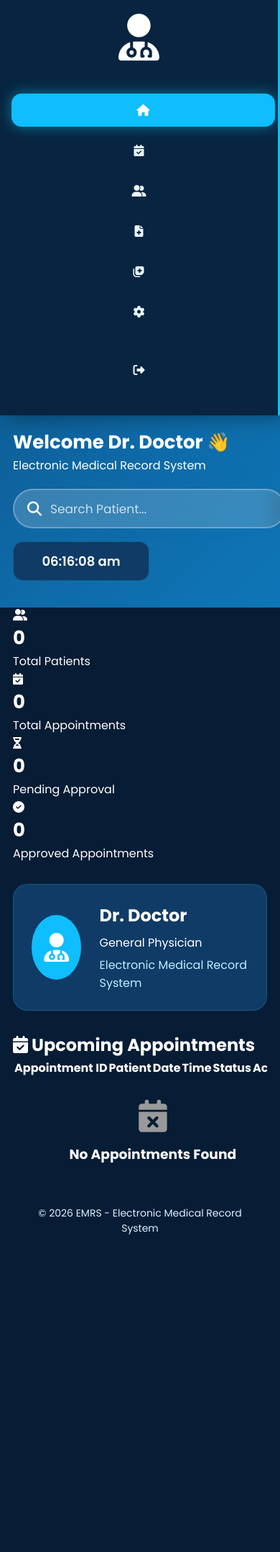
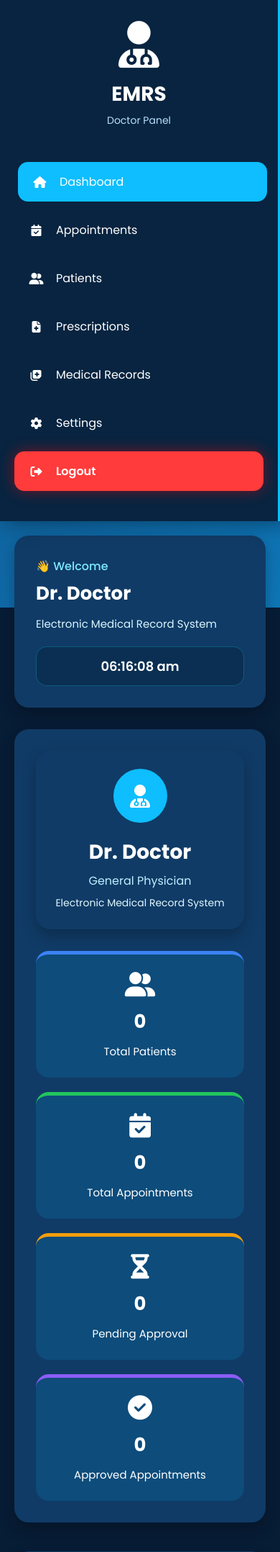
Before and after one commit to dharshaaa7-dev/EMRS, a Flask app: template templates/doctor_dashboard.html in a window 390 px wide. Shown: the top 2156 px of the page at 72% size. Before the commit the page ends 1715 px from the top, so only its background shows below. Run offline with Flask 3, Linux system fonts and the light colour scheme; the template is opened without the code that fills it, so the values that code supplies are empty; some libraries are stand-ins or nearby versions.

Commit message:
Updated doctor dashboard UI

```diff
--- a/static/css/doctor_dashboard.css
+++ b/static/css/doctor_dashboard.css
@@ -78,43 +78,23 @@ body::after{
 /* ================= Sidebar ================= */
 
 .sidebar{
-    position: fixed;
-    top: 0;
-    left: 0;
-
-    width: 270px;
-    height: 100vh;
-
+    position:fixed;
+    top:0;
+    left:0;
+    width:270px;
+    height:100vh;
     background:#082440;
     border-right:3px solid #0EBEFF;
-
     display:flex;
     flex-direction:column;
-
     padding:30px 20px;
-
     overflow-y:auto;
-    overflow-x:hidden;
-
-    animation:slideLeft .8s ease;
     box-shadow:8px 0 30px rgba(0,0,0,.45);
 }
-
-@keyframes slideLeft{
-    from{
-        transform:translateX(-100%);
-    }
-    to{
-        transform:translateX(0);
-    }
-}
-
-/* Logo */
 
 .logo{
     text-align:center;
     margin-bottom:35px;
-    flex-shrink:0;
 }
 
 .logo i{
@@ -125,38 +105,33 @@ body::after{
 .logo h2{
     margin-top:15px;
     font-size:28px;
-    letter-spacing:1px;
 }
 
 .logo p{
-    margin-top:6px;
     color:#b8dfff;
     font-size:14px;
+    margin-top:5px;
 }
 
-/* Sidebar Menu */
-
 .sidebar ul{
-    min-height:0;
+    list-style:none;
+    padding:0;
+    margin:0;
 }
 
 .sidebar ul li{
-    margin:10px 0;
+    margin:12px 0;
 }
 
 .sidebar ul li a{
     display:flex;
     align-items:center;
     gap:15px;
-
     padding:15px 18px;
-
-    color:#EAF8FF;
+    color:#fff;
     text-decoration:none;
-    font-weight:500;
-
     border-radius:14px;
-    transition:.35s;
+    transition:.3s;
 }
 
 .sidebar ul li a i{
@@ -164,20 +139,78 @@ body::after{
     text-align:center;
 }
 
-.sidebar ul li a:hover,
-.sidebar ul li.active a{
+.sidebar ul li.active a,
+.sidebar ul li a:hover{
     background:#0EBEFF;
-    color:#fff;
-    transform:translateX(6px);
-    box-shadow:0 0 20px rgba(17,217,255,.45);
+    transform:translateX(5px);
 }
-
-/* Logout Always Bottom */
 
 .sidebar ul li.logout{
     margin-top:auto;
-    padding-top:25px;
-    padding-bottom:10px;
+}
+
+.sidebar ul li.logout a{
+    background:#ff3b3b;
+    font-weight:600;
+    box-shadow:0 0 20px rgba(255,0,0,.45);
+}
+
+.sidebar ul li.logout a:hover{
+    background:#ff0000;
+}
+
+/* ================= Main Content ================= */
+
+.main-content{
+    margin-left:270px;
+    width:calc(100% - 270px);
+    padding:35px;
+}
+
+/* ================= Header ================= */
+
+.topbar{
+    background:#103B66;
+    border-radius:20px;
+    padding:30px;
+    display:flex;
+    justify-content:space-between;
+    align-items:center;
+    margin-bottom:30px;
+}
+
+.header-left{
+    display:flex;
+    flex-direction:column;
+}
+
+.welcome{
+    font-size:20px;
+    color:#7DEBFF;
+    margin-bottom:8px;
+}
+
+.header-left h1{
+    font-size:38px;
+    font-weight:700;
+}
+
+.header-left p{
+    font-size:15px;
+    color:#d5f5ff;
+    margin-top:6px;
+}
+
+.clock{
+    background:#0d4c7b;
+    width:180px;
+    height:55px;
+    display:flex;
+    justify-content:center;
+    align-items:center;
+    border-radius:14px;
+    font-size:18px;
+    font-weight:600;
 }
 /* ================= Main Content ================= */
 
@@ -199,207 +232,76 @@ body::after{
     }
 }
 
-/* ================= Topbar ================= */
+/* ================= Header ================= */
 
 .topbar{
+    background:#103B66;
+    border-radius:20px;
+    padding:30px;
     display:flex;
     justify-content:space-between;
     align-items:center;
-    gap:20px;
-    margin-bottom:35px;
+    margin-bottom:30px;
+    box-shadow:0 8px 20px rgba(0,0,0,.25);
 }
 
-.topbar h1{
+.header-left{
+    display:flex;
+    flex-direction:column;
+}
+
+.welcome{
+    font-size:18px;
+    color:#7DEBFF;
+    font-weight:500;
+    margin-bottom:6px;
+}
+
+.header-left h1{
     font-size:34px;
     font-weight:700;
+    margin-bottom:5px;
 }
 
-.top-right{
-    display:flex;
-    align-items:center;
-    gap:18px;
+.header-left p{
+    color:#d9f6ff;
+    font-size:15px;
 }
 
 .clock{
-    background:#103B66;
+    background:#0b2f52;
     border:1px solid rgba(17,217,255,.25);
-    border-radius:14px;
-
-    display:flex;
-    align-items:center;
-    justify-content:center;
-
-    width:190px;
-    height:55px;
-
+    border-radius:15px;
+    padding:15px 30px;
     font-size:18px;
     font-weight:600;
-
-    white-space:nowrap;
-    line-height:1;
-}
-/* ================= RESPONSIVE ================= */
-
-@media (max-width:992px){
-
-    .sidebar{
-        width:90px;
-        padding:20px 10px;
-    }
-
-    .logo h2,
-    .logo p,
-    .sidebar ul li a span{
-        display:none;
-    }
-
-    .sidebar ul li a{
-        justify-content:center;
-    }
-
-    .main-content{
-        margin-left:90px;
-        width:calc(100% - 90px);
-        padding:25px;
-    }
-
-    .search-box{
-        width:250px;
-    }
+    color:#fff;
 }
 
-@media (max-width:768px){
-
-    .sidebar{
-        position:relative;
-        width:100%;
-        height:auto;
-    }
-
-    .dashboard{
-        flex-direction:column;
-    }
-
-    .main-content{
-        margin-left:0;
-        width:100%;
-    }
-
-    .topbar{
-        flex-direction:column;
-        align-items:flex-start;
-        gap:20px;
-    }
-
-    .top-right{
-        width:100%;
-        flex-direction:column;
-        align-items:stretch;
-    }
-
-    .search-box{
-        width:100%;
-    }
-
-    .stats{
-        grid-template-columns:1fr;
-    }
-
-    .cards{
-        grid-template-columns:1fr;
-    }
-
-    table{
-        display:block;
-        overflow-x:auto;
-        white-space:nowrap;
-    }
-}
-
-@media (max-width:480px){
-
-    .main-content{
-        padding:18px;
-    }
-
-    .topbar h1{
-        font-size:26px;
-    }
-
-    .card h2{
-        font-size:26px;
-    }
-
-    .patients-section,
-    .quick-actions{
-        padding:18px;
-    }
-}
-
-/* ================= SEARCH BOX ================= */
-
-.search-box{
-    display:flex;
-    align-items:center;
-    background:rgba(255,255,255,.18);
-    backdrop-filter:blur(15px);
-    border:2px solid rgba(255,255,255,.25);
-    border-radius:50px;
-    padding:10px 18px;
-    width:380px;
-    height:55px;
-    transition:.35s;
-}
-
-.search-box:hover,
-.search-box:focus-within{
-    border-color:#7DEBFF;
-    box-shadow:0 0 20px rgba(125,235,255,.5);
-}
-
-.search-box i{
-    color:#fff;
-    font-size:20px;
-    margin-right:12px;
-}
-
-.search-box input{
-    width:100%;
-    border:none;
-    outline:none;
-    background:transparent;
-    color:#fff;
-    font-size:17px;
-}
-
-.search-box input::placeholder{
-    color:rgba(255,255,255,.75);
-}
-
-/* ================= DOCTOR INFO ================= */
+/* ================= Doctor Profile ================= */
 
 .doctor-info{
-    margin:30px 0;
+    margin-bottom:30px;
 }
 
 .profile-card{
     display:flex;
     align-items:center;
-    gap:25px;
+    gap:20px;
     background:#103B66;
+    border-radius:20px;
     padding:25px;
-    border-radius:20px;
-    border:1px solid rgba(17,217,255,.2);
+    box-shadow:0 8px 20px rgba(0,0,0,.25);
 }
 
 .profile-image{
     width:90px;
     height:90px;
     border-radius:50%;
+    background:#0EBEFF;
     display:flex;
+    justify-content:center;
     align-items:center;
-    justify-content:center;
-    background:#0EBEFF;
 }
 
 .profile-image i{
@@ -408,32 +310,146 @@ body::after{
 }
 
 .profile-info h2{
-    margin-bottom:8px;
+    font-size:28px;
+    margin-bottom:6px;
 }
 
 .profile-info p{
-    margin-bottom:6px;
+    color:#bdefff;
+    margin-bottom:5px;
 }
 
 .profile-info span{
-    color:#bdefff;
+    color:#dff8ff;
+    font-size:14px;
 }
 
-/* ================= BUTTONS ================= */
+/* ================= Dashboard Stats ================= */
+
+.dashboard-box{
+    background:#103B66;
+    border-radius:20px;
+    padding:30px;
+    margin-bottom:35px;
+    box-shadow:0 8px 20px rgba(0,0,0,.25);
+}
+
+.stats{
+    display:grid;
+    grid-template-columns:repeat(4,1fr);
+    gap:20px;
+}
+
+.card{
+    background:#0d4c7b;
+    border-radius:18px;
+    padding:25px;
+    text-align:center;
+    transition:.3s;
+}
+
+.card:hover{
+    transform:translateY(-8px);
+}
+
+.card i{
+    font-size:34px;
+    margin-bottom:15px;
+}
+
+.card h2{
+    font-size:32px;
+    margin-bottom:10px;
+}
+
+.card p{
+    font-size:15px;
+}
+
+.blue{
+    border-top:5px solid #3b82f6;
+}
+
+.green{
+    border-top:5px solid #22c55e;
+}
+
+.orange{
+    border-top:5px solid #f59e0b;
+}
+
+.purple{
+    border-top:5px solid #8b5cf6;
+}
+/* ================= Upcoming Appointments ================= */
+
+.appointment-wrapper{
+    display:flex;
+    justify-content:center;
+    margin:40px 0;
+}
+
+.upcoming-section{
+    width:100%;
+    background:#103B66;
+    border-radius:20px;
+    padding:30px;
+    box-shadow:0 8px 20px rgba(0,0,0,.25);
+}
+
+.upcoming-section h2{
+    font-size:28px;
+    margin-bottom:25px;
+    color:#fff;
+    display:flex;
+    align-items:center;
+    gap:12px;
+}
+
+.upcoming-section table{
+    width:100%;
+    border-collapse:collapse;
+    overflow:hidden;
+    border-radius:15px;
+}
+
+.upcoming-section thead{
+    background:#0EBEFF;
+}
+
+.upcoming-section th{
+    padding:16px;
+    text-align:center;
+    color:#fff;
+    font-size:15px;
+    font-weight:600;
+}
+
+.upcoming-section td{
+    padding:16px;
+    text-align:center;
+    border-bottom:1px solid rgba(255,255,255,.08);
+}
+
+.upcoming-section tbody tr:hover{
+    background:rgba(255,255,255,.05);
+}
+
+/* ================= Buttons ================= */
 
 .approve-btn,
 .reject-btn{
     display:inline-block;
-    padding:10px 18px;
+    padding:9px 18px;
     border-radius:8px;
+    text-decoration:none;
     color:#fff;
-    text-decoration:none;
+    font-size:14px;
     transition:.3s;
 }
 
 .approve-btn{
     background:#16a34a;
-    margin-right:8px;
 }
 
 .approve-btn:hover{
@@ -442,20 +458,22 @@ body::after{
 
 .reject-btn{
     background:#dc2626;
+    margin-left:8px;
 }
 
 .reject-btn:hover{
     background:#b91c1c;
 }
 
-/* ================= STATUS ================= */
+/* ================= Status Badges ================= */
 
 .approved-badge,
 .rejected-badge,
 .pending{
     display:inline-block;
-    padding:8px 14px;
-    border-radius:20px;
+    padding:8px 15px;
+    border-radius:25px;
+    font-size:14px;
     font-weight:600;
 }
 
@@ -474,16 +492,16 @@ body::after{
     color:#fff;
 }
 
-/* ================= FOOTER ================= */
+/* ================= Footer ================= */
 
 .footer{
     text-align:center;
-    padding:25px;
+    padding:30px 0 15px;
     color:#d7f4ff;
     font-size:14px;
 }
 
-/* ================= SCROLLBAR ================= */
+/* ================= Scrollbar ================= */
 
 ::-webkit-scrollbar{
     width:8px;
@@ -501,3 +519,86 @@ body::after{
 ::-webkit-scrollbar-thumb:hover{
     background:#11D9FF;
 }
+
+/* ================= Responsive ================= */
+
+@media(max-width:1100px){
+
+    .stats{
+        grid-template-columns:repeat(2,1fr);
+    }
+
+}
+
+@media(max-width:768px){
+
+    .dashboard{
+        flex-direction:column;
+    }
+
+    .sidebar{
+        position:relative;
+        width:100%;
+        height:auto;
+    }
+
+    .main-content{
+        margin-left:0;
+        width:100%;
+        padding:20px;
+    }
+
+    .topbar{
+        flex-direction:column;
+        align-items:flex-start;
+        gap:20px;
+    }
+
+    .profile-card{
+        flex-direction:column;
+        text-align:center;
+    }
+
+    .stats{
+        grid-template-columns:1fr;
+    }
+
+    .upcoming-section{
+        overflow-x:auto;
+    }
+
+    .upcoming-section table{
+        min-width:850px;
+    }
+
+}
+
+@media(max-width:480px){
+
+    .header-left h1{
+        font-size:26px;
+    }
+
+    .welcome{
+        font-size:16px;
+    }
+
+    .clock{
+        width:100%;
+        text-align:center;
+    }
+
+    .card h2{
+        font-size:26px;
+    }
+
+    .profile-image{
+        width:75px;
+        height:75px;
+    }
+
+    .profile-image i{
+        font-size:32px;
+    }
+
+}
--- a/templates/doctor_dashboard.html
+++ b/templates/doctor_dashboard.html
@@ -94,72 +94,34 @@
 
         <header class="topbar">
 
-            <div>
-                <h1>Welcome Dr. {{ session.get('doctor_name','Doctor') }} 👋</h1>
-                <p>Electronic Medical Record System</p>
-            </div>
+            <div class="header-left">
 
-            <div class="top-right">
+                <span class="welcome">
+                    👋 Welcome
+                </span>
 
-                <div class="search-box">
-                    <i class="fa-solid fa-magnifying-glass"></i>
-                    <input type="text"
-                           placeholder="Search Patient...">
+                <h1>
+                    Dr. {{ session.get('doctor_name','Doctor') }}
+                </h1>
+
+                <p>
+                    Electronic Medical Record System
+                </p>
+
             </div>
 
             <div class="clock" id="clock">
                 00:00:00
             </div>
 
-            </div>
-
         </header>
 
-        <!-- ================= Statistics ================= -->
+        <!-- ================= Dashboard Box ================= -->
 
-        <section class="stats">
+        <section class="dashboard-box">
 
-            <div class="card blue">
-                <i class="fa-solid fa-user-group"></i>
+            <!-- ================= Doctor Profile ================= -->
 
-                <h2>
-                    {{ total_patients if total_patients is defined else appointments|length }}
-                </h2>
-
-                <p>Total Patients</p>
-            </div>
-
-            <div class="card green">
-                <i class="fa-solid fa-calendar-check"></i>
-
-                <h2>
-                    {{ appointments|length }}
-                </h2>
-
-                <p>Total Appointments</p>
-            </div>
-
-            <div class="card orange">
-                <i class="fa-solid fa-hourglass-half"></i>
-
-                <h2>
-                    {{ pending_count if pending_count is defined else 0 }}
-                </h2>
-
-                <p>Pending Approval</p>
-            </div>
-
-            <div class="card purple">
-                <i class="fa-solid fa-circle-check"></i>
-
-                <h2>
-                    {{ approved_count if approved_count is defined else 0 }}
-                </h2>
-
-                <p>Approved Appointments</p>
-            </div>
-
-        </section>
             <section class="doctor-info">
 
                 <div class="profile-card">
@@ -169,15 +131,82 @@
                     </div>
 
                     <div class="profile-info">
-                <h2>Dr. {{ session.get('doctor_name','Doctor') }}</h2>
-                <p>{{ session.get('specialization','General Physician') }}</p>
-                <span>Electronic Medical Record System</span>
+                        <h2>
+                            Dr. {{ session.get('doctor_name','Doctor') }}
+                        </h2>
+
+                        <p>
+                            {{ session.get('specialization','General Physician') }}
+                        </p>
+
+                        <span>
+                            Electronic Medical Record System
+                        </span>
                     </div>
 
                 </div>
 
             </section>
-                <!-- ================= Upcoming Appointments ================= -->
+
+            <!-- ================= Statistics ================= -->
+
+            <section class="stats">
+
+                <div class="card blue">
+
+                    <i class="fa-solid fa-user-group"></i>
+
+                    <h2>
+                        {{ total_patients if total_patients is defined else appointments|length }}
+                    </h2>
+
+                    <p>Total Patients</p>
+
+                </div>
+
+                <div class="card green">
+
+                    <i class="fa-solid fa-calendar-check"></i>
+
+                    <h2>
+                        {{ appointments|length }}
+                    </h2>
+
+                    <p>Total Appointments</p>
+
+                </div>
+
+                <div class="card orange">
+
+                    <i class="fa-solid fa-hourglass-half"></i>
+
+                    <h2>
+                        {{ pending_count if pending_count is defined else 0 }}
+                    </h2>
+
+                    <p>Pending Approval</p>
+
+                </div>
+
+                <div class="card purple">
+
+                    <i class="fa-solid fa-circle-check"></i>
+
+                    <h2>
+                        {{ approved_count if approved_count is defined else 0 }}
+                    </h2>
+
+                    <p>Approved Appointments</p>
+
+                </div>
+
+            </section>
+
+        </section>
+
+        <!-- ================= Appointment Section ================= -->
+
+        <section class="appointment-wrapper">
 
             <section class="upcoming-section" id="appointments">
 
@@ -189,6 +218,7 @@
                 <table>
 
                     <thead>
+
                         <tr>
                             <th>Appointment ID</th>
                             <th>Patient</th>
@@ -197,10 +227,10 @@
                             <th>Status</th>
                             <th>Action</th>
                         </tr>
+
                     </thead>
 
                     <tbody>
-
                                             {% if appointments %}
 
                             {% for appointment in appointments %}
@@ -208,8 +238,11 @@
                             <tr>
 
                                 <td>{{ appointment.appointment_id }}</td>
+
                                 <td>{{ appointment.patient_name }}</td>
+
                                 <td>{{ appointment.appointment_date }}</td>
+
                                 <td>{{ appointment.appointment_time }}</td>
 
                                 <td>
@@ -281,11 +314,12 @@
 
                                 <td colspan="6">
 
-                            <div style="padding:30px;text-align:center;">
+                                    <div style="padding:40px;text-align:center;">
+
                                         <i class="fa-solid fa-calendar-xmark"
-                                   style="font-size:45px;color:#999;"></i>
+                                           style="font-size:55px;color:#8ecfff;"></i>
 
-                                <h3 style="margin-top:15px;">
+                                        <h3 style="margin-top:20px;">
                                             No Appointments Found
                                         </h3>
 
@@ -300,6 +334,8 @@
                     </tbody>
 
                 </table>
+
+            </section>
 
         </section>
 
@@ -335,4 +371,5 @@ setInterval(updateClock,1000);
 </script>
 
 </body>
+
 </html>
```
Lines whose indentation alone changed are shown as unchanged.
